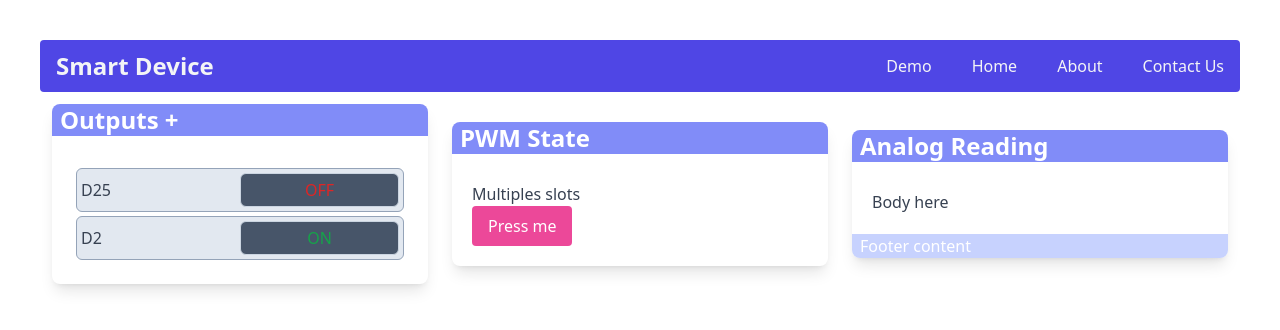
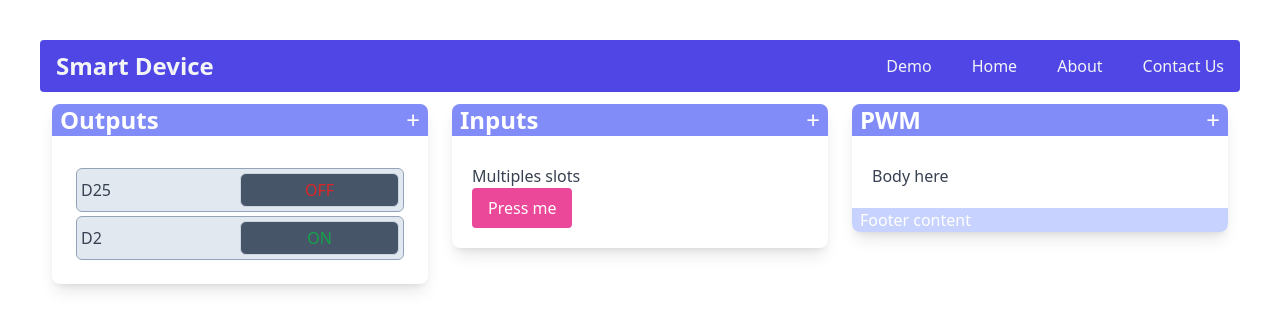
Before and after one commit to leoNavarro95/smart-device-web, a Vue app: page /demo in a window 1280 px wide. Shown: the top 330 px of the page. Built offline with nearby package versions, Linux system fonts and the light colour scheme; what vue-native-websocket-vue3 would draw is missing.

Commit message:
Modal created to add new items to Cards

```diff
--- a/src/components/Card.vue
+++ b/src/components/Card.vue
@@ -1,22 +1,30 @@
 <script setup>
 
 defineProps({
-  header: String
+  header: {type: String, default: "Empty header param"}
 })
 
 </script>
 
 
 <template>
-    <div class="object-contain bg-white m-3 p-0 rounded-lg shadow-lg">
-    <h2 class="
+    <div class="bg-white m-3 p-0 rounded-lg shadow-lg">
+    <div class="
+          flex justify-between items-start
         bg-indigo-400
           rounded-t-lg
           text-2xl font-bold text-white
           mb-2 px-2
           ">
-          {{header}}
-    </h2>
+          <div>{{header}}</div>
+
+          <button @click="$emit('addNewItem')"
+          class="
+              m-0 p-0
+              rounded-full hover:bg-indigo-300
+              text-md font-normal hover:text-gray-500
+              ">+</button>
+    </div>
 
     <!-- BODY: Default slot -->
     <div class="p-1 md:p-5 text-gray-700 ">
--- /dev/null
+++ b/src/components/Modal.vue
@@ -0,0 +1,55 @@
+<script setup>
+defineProps({
+  isOpen: {type: Boolean, required: true},
+  title: {type: String, default: "Title of modal"},
+})
+</script>
+
+<template>
+      <div
+        v-show="isOpen"
+        class="
+          absolute
+          inset-0
+          flex
+          items-center
+          justify-center
+          bg-gray-700 bg-opacity-50
+        "
+      >
+        <div class="max-w-2xl p-6 bg-white rounded-md shadow-xl">
+          <div class="flex items-center justify-between">
+            <h3 class="text-2xl">{{title}}</h3>
+            <svg
+              @click="$emit('close')"
+              xmlns="http://www.w3.org/2000/svg"
+              class="w-8 h-8 text-red-900 cursor-pointer"
+              fill="none"
+              viewBox="0 0 24 24"
+              stroke="currentColor"
+            >
+              <path
+                stroke-linecap="round"
+                stroke-linejoin="round"
+                stroke-width="2"
+                d="M10 14l2-2m0 0l2-2m-2 2l-2-2m2 2l2 2m7-2a9 9 0 11-18 0 9 9 0 0118 0z"
+              />
+            </svg>
+          </div>
+          <div class="mt-4">
+            <div class="mb-4 text-sm">
+              <slot></slot>
+            </div>
+            <button
+              @click="$emit('close')"
+              class="px-6 py-2 text-blue-800 border border-blue-600 rounded"
+            >
+              Cancel
+            </button>
+            <button class="px-6 py-2 ml-2 text-blue-100 bg-blue-600 rounded">
+              Save
+            </button>
+          </div>
+        </div>
+      </div>
+</template>
--- a/src/pages/Demo.vue
+++ b/src/pages/Demo.vue
@@ -4,6 +4,8 @@ import { storeToRefs } from 'pinia'
 
 import Card from '../components/Card.vue'
 import DigitalStatus from '../components/DigitalStatus.vue'
+import Modal from '../components/Modal.vue'
+import DropDownMenu from '../components/DropDownMenu.vue'
 
 import useMCUStore from '../stores/mcu.js'
 
@@ -11,28 +13,67 @@ defineProps({
   msg: String
 })
 
+const modalNewOutput = {type: 'AddOutput', title:'Add new output'}
+const modalNewInput = {type: 'AddInput', title:'Add new input'}
+const modalNewPWM = {type: 'AddPWM', title:'Add new PWM output'}
+
 const mcu = useMCUStore()
 const {digitalOutput, digitalInput} = storeToRefs(mcu)
+
+const isOpen = ref(false) // modal show status
+const modalData = ref({type:"", title: ""})
+
+const openModal = ( newModalData ) =>{
+  modalData.value = {...newModalData}
+
+  isOpen.value = true
+}
 
 </script>
 
 <template>
+  <!-- MODAL for add new Items -->
+  <Modal
+      @close="isOpen=false"
+      :is-open="isOpen"
+      :title="modalData.title"
+      >
+      <!-- AddOutput type -->
+      <div v-if="modalData.type == 'AddOutput'">
+        <DropDownMenu></DropDownMenu>
+      </div>
+      <!-- /AddOutput type -->
+
+      <!-- AddInput type -->
+      <div v-if="modalData.type == 'AddInput'">
+        AddModal Slot here!!!  input
+      </div>
+      <!-- /AddInput type -->
+
+      <!-- AddPWM type -->
+      <div v-if="modalData.type == 'AddPWM'">
+        AddModal Slot here!!!  pwm
+      </div>
+      <!-- /AddPWM type -->
+
+      </Modal>
+
   <h1>{{ msg }}</h1>
 
-  <div class="grid grid-cols-2 md:grid-cols-3 justify-center items-center">
+  <div class="grid grid-cols-1 md:grid-cols-3 justify-center items-start">
 
-    <card header="Outputs   +">
+    <card header="Outputs" @add-new-item="openModal(modalNewOutput)">
       <div v-for="output in digitalOutput" >
         <digital-status @change-status="mcu.changePinStatus(output)" type="Output" :pin="output.pin" :status="output.status"></digital-status>
       </div>
     </card>
 
-    <card header="PWM State">
+    <card header="Inputs" @add-new-item="openModal(modalNewInput)">
       <p>Multiples slots</p>
       <button class="bg-pink-500 hover:bg-pink-700 active:bg-pink-300 text-white py-2 px-4 rounded">Press me</button>
     </card>
 
-    <card header="Analog Reading">
+    <card header="PWM" @add-new-item="openModal(modalNewPWM)">
       Body here
       <template #footer>
         Footer content
--- a/src/stores/mcu.js
+++ b/src/stores/mcu.js
@@ -29,6 +29,8 @@ const useMCUStore = defineStore('mcu', {
 
          let json = JSON.stringify(data)
          main.config.globalProperties.$socket.send(json)
+   },
+   addNewOutput: ( newOutput ) =>{
 
    }
   }
```
